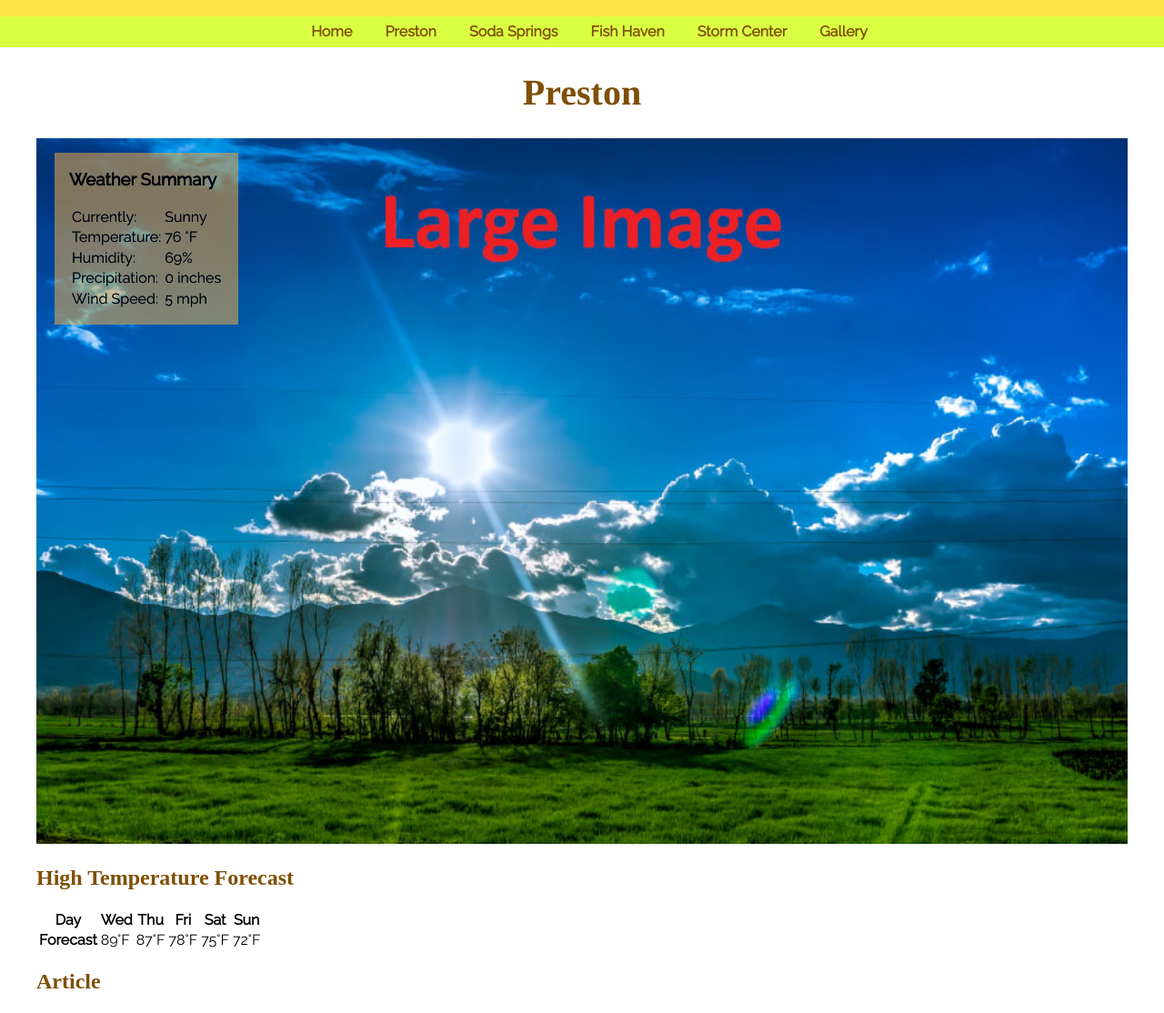
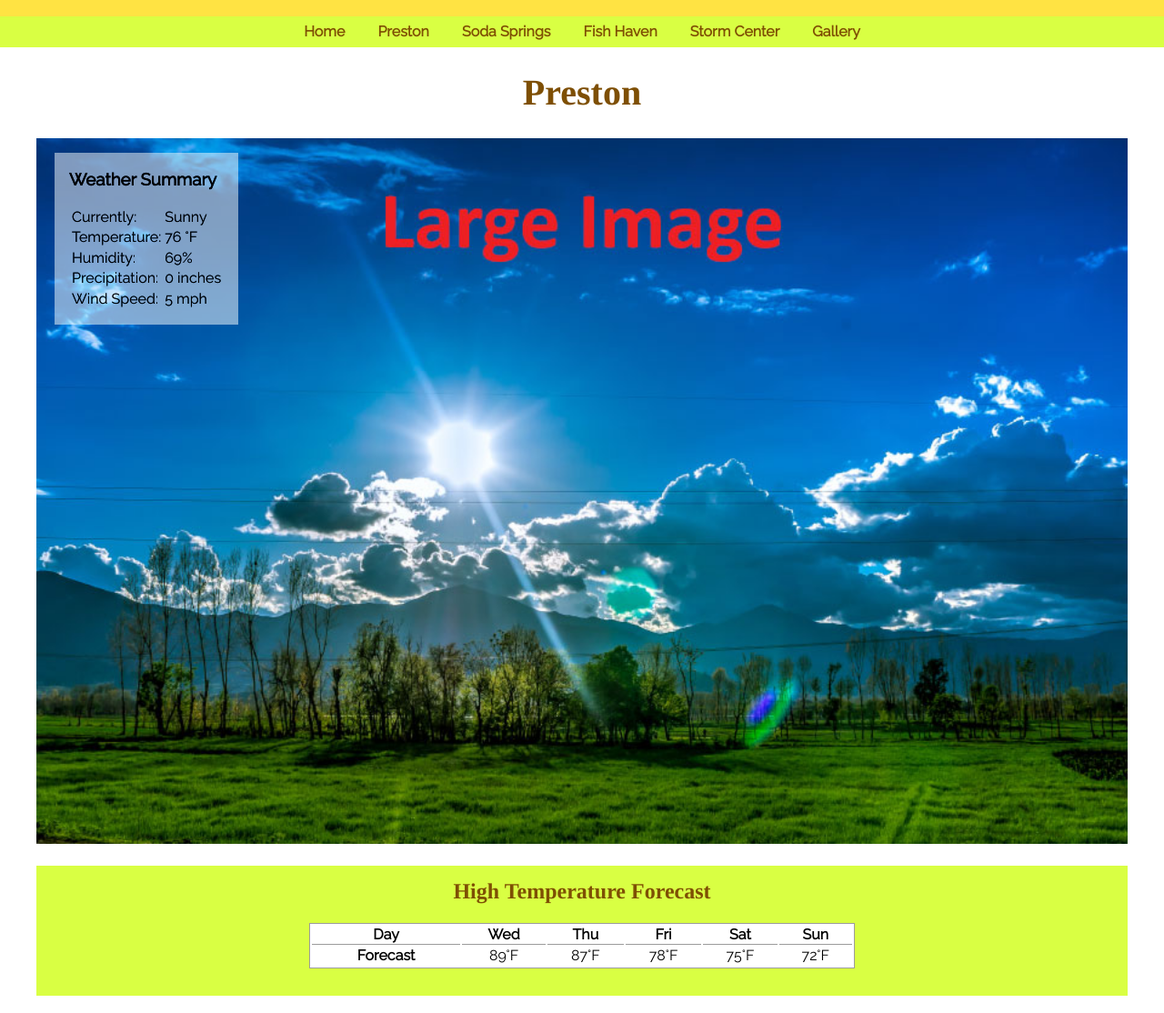
Before and after one commit to Macedo-Carlos/mac17028.github.io, a plain HTML site: page assignments/lesson-6/preston-6.html in a window 1280 px wide. Shown: the part 182-1296 px from the top of the page at 91% size. Drawn offline with Linux system fonts and the light colour scheme; a web font is replaced by a local one.

Commit message:
More Five Day Table L6

```diff
--- a/assignments/lesson-6/styles/large-6.css
+++ b/assignments/lesson-6/styles/large-6.css
@@ -1,8 +1,6 @@
 /*Large Screen Styles*/
 
 #current {display: block;}
-
-#fiveDay {display: block;}
 
 #siteTitle {width: 40%;}
 
@@ -12,10 +10,33 @@
 header {height: 200px;}
 .hamburger { display: none;	}
 
-.navigation {list-style-type: none; padding: 8px; margin: 0; width: 100%; background-color: #d9ff43; text-align: center;}
+.navigation {
+    list-style-type: none;
+    padding: 8px;
+    padding-left: 0;
+    padding-right: 0;
+    margin: 0; width: 100%;
+    background-color:
+    #d9ff43;
+    text-align: center;
+}
 .navigation li {display: inline; font-family: 'Raleway', Arial, Helvetica, sans-serif; font-weight: bold;}
 .navigation li a {display: inline; color:#7e4f04; padding: 8px 16px; text-decoration: none;}
 .navigation li a:hover {background-color: #ffa20d;}
 
 .weatherDetails {padding: 1em; padding-top: 0; top: 16px; left: 20px;}
 .weatherDetails2 {padding: 1em; padding-top: 0; top: 16px; left: 20px;}
+
+#fiveDay {display: block; width: 100%; text-align: center; background-color: #d9ff43; padding-bottom: 30px;}
+#fiveDay h2 {font-family: 'Alegreya SC', Times, serif; padding-top: 15px; color:#7e4f04}
+#fiveDay table {
+    margin-left: auto;
+    margin-right: auto;
+    background-color: white;
+    font-family: 'Raleway', Arial, Helvetica, sans-serif;
+    min-width: 600px;
+    border: 1px solid rgb(156, 156, 156);
+}
+#fiveDay table th {
+    border-bottom: 1px solid rgb(156, 156, 156);
+}
--- a/assignments/lesson-6/styles/small-6.css
+++ b/assignments/lesson-6/styles/small-6.css
@@ -166,8 +166,8 @@ main {
     padding-top: 0;
     top: 3px;
     left: 5px;
-    background-color: #ffb443;
-    opacity: 0.5;
+    background-color: white;
+    opacity: .5;
 }
 .weatherDetails h3, table {
     font-family: 'Raleway', Arial, Helvetica, sans-serif;
```
